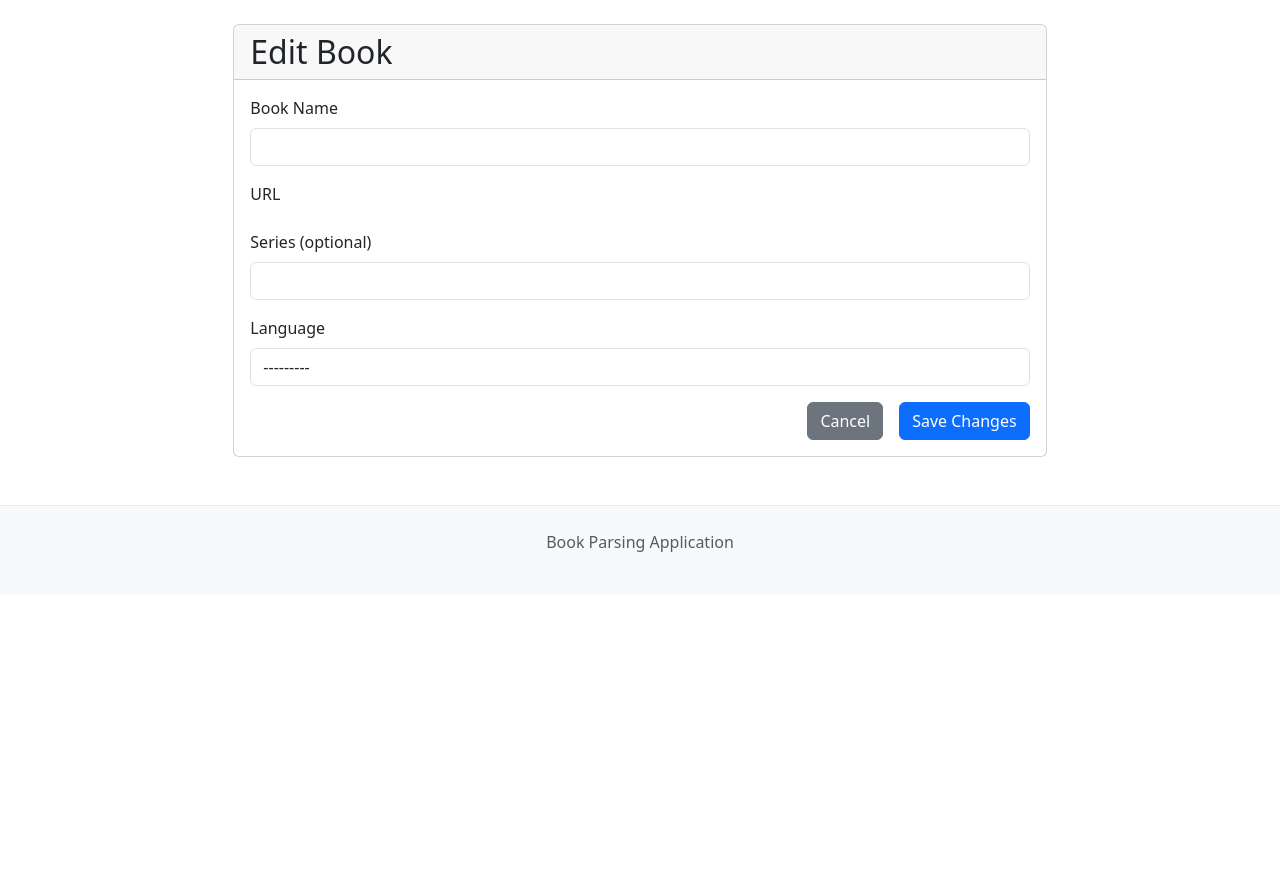
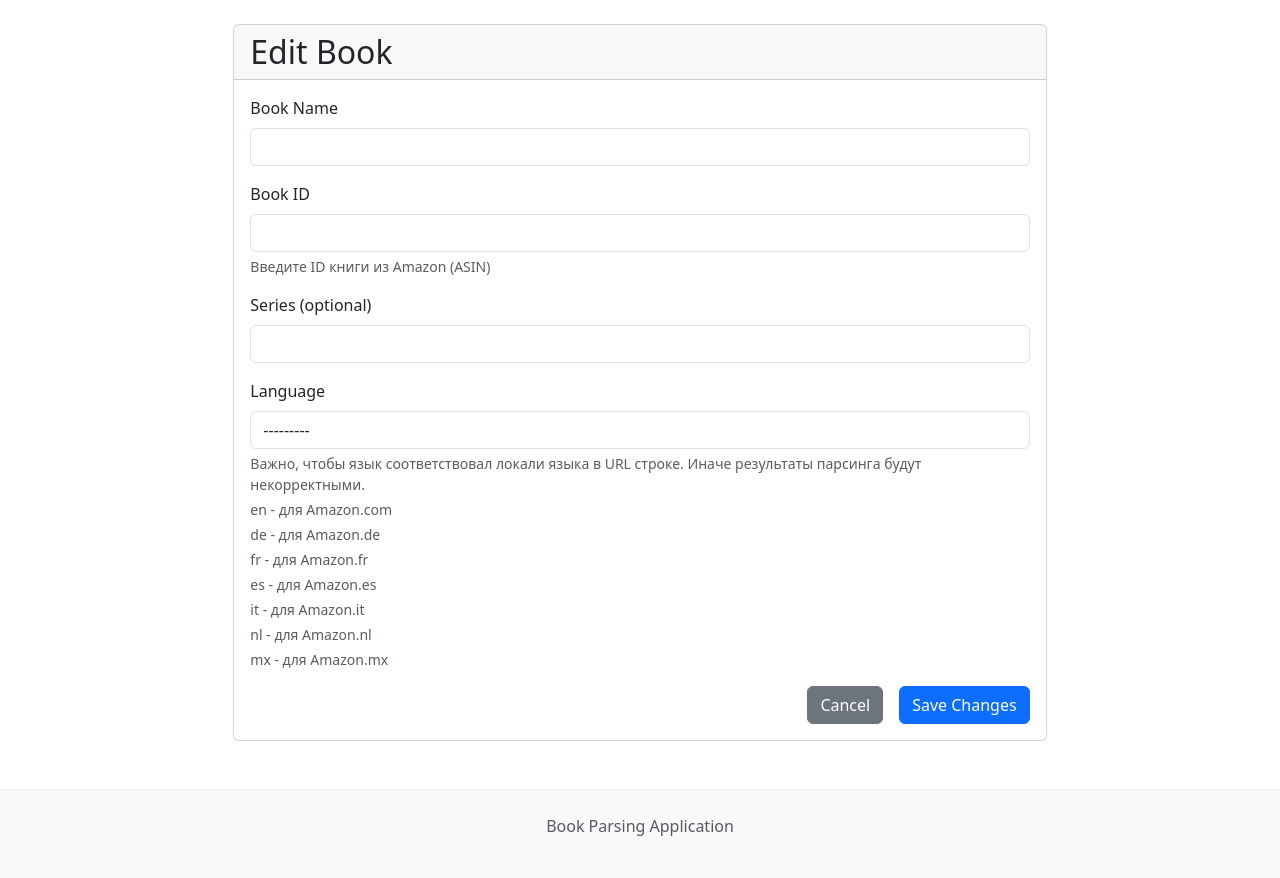
Before and after one commit to ai-media-flow-dev/amazon_parser, a Django app: template amazon_parser/core/templates/core/edit_book.html in a window 1280 px wide. Shown: the part 56-934 px from the top of the page. Before the commit the page ends 608 px from the top, so only its background shows below. Run offline with Django 5.2, Linux system fonts and the light colour scheme; the template is opened without the code that fills it: values that come from a table or form of the project are taken from there, others are empty.

Commit message:
Edit book form fixes

```diff
--- a/amazon_parser/core/forms.py
+++ b/amazon_parser/core/forms.py
@@ -23,9 +23,6 @@
         complete_url = f'https://www.amazon.{language}/dp/{book_id}?language=en_GB'
         self.cleaned_data['url'] = complete_url
         return self.cleaned_data
-        # if match:
-            # return match.group(1) + '/?language=en_GB'
-        # raise forms.ValidationError('URL must be a valid Amazon product URL')
 
     class Meta:
         model = Book
--- a/amazon_parser/core/templates/core/edit_book.html
+++ b/amazon_parser/core/templates/core/edit_book.html
@@ -22,11 +22,12 @@
                     </div>
 
                     <div class="mb-3">
-                        <label for="{{ form.url.id_for_label }}" class="form-label">URL</label>
-                        {{ form.url }}
-                        {% if form.url.errors %}
-                            <div class="text-danger">{{ form.url.errors }}</div>
+                        <label for="{{ form.book_id.id_for_label }}" class="form-label">Book ID</label>
+                        {{ form.book_id }}
+                        {% if form.book_id.errors %}
+                            <div class="text-danger">{{ form.book_id.errors }}</div>
                         {% endif %}
+                        <div class="form-text">Введите ID книги из Amazon (ASIN)</div>
                     </div>
 
                     <div class="mb-3">
@@ -43,6 +44,14 @@
                         {% if form.language.errors %}
                             <div class="text-danger">{{ form.language.errors }}</div>
                         {% endif %}
+                        <div class="form-text">Важно, чтобы язык соответствовал локали языка в URL строке. Иначе результаты парсинга будут некорректными.</div>
+                        <div class="form-text">en - для Amazon.com</div>
+                        <div class="form-text">de - для Amazon.de</div>
+                        <div class="form-text">fr - для Amazon.fr</div>
+                        <div class="form-text">es - для Amazon.es</div>
+                        <div class="form-text">it - для Amazon.it</div>
+                        <div class="form-text">nl - для Amazon.nl</div>
+                        <div class="form-text">mx - для Amazon.mx</div>
                     </div>
 
                     <div class="d-grid gap-2 d-md-flex justify-content-md-end">
```
Also changed, not shown: amazon_parser/core/views.py (+18 -1 lines).
